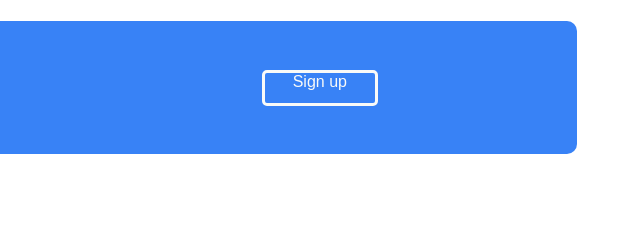
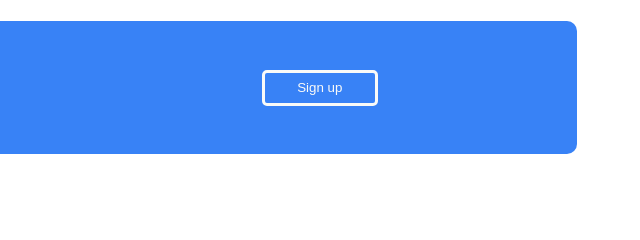
Before and after one commit to ahmedgamer4/landing-page, a plain HTML site: page index.html in a window 1280 px wide. Shown: the part 1309-1549 px from the top of the page, 639-1279 px from the left. Drawn offline with Linux system fonts and the light colour scheme.

Commit message:
finish but need to add footer

```diff
--- a/index.html
+++ b/index.html
@@ -54,7 +54,7 @@
         <div id="four">
             <div class="box">
                 <div id="txt">Call to action! it's time!</div>
-                <div id="sign-up">Sign up</div>
+                <div id="sign-up"><button style="background-color: #3882f6;border: none;color: #f9faf8;">Sign up</button></div>
             </div>
             <div class="footer"></div>
         </div>
--- a/style.css
+++ b/style.css
@@ -147,6 +147,8 @@ body{
     border-radius: 5px;
     color: #f9faf8;
     border: #f9faf8 solid;
-    text-align: center;
+    display: flex;
+    flex-direction: column;
     align-items: center;
+    justify-content: center;
 }
```
